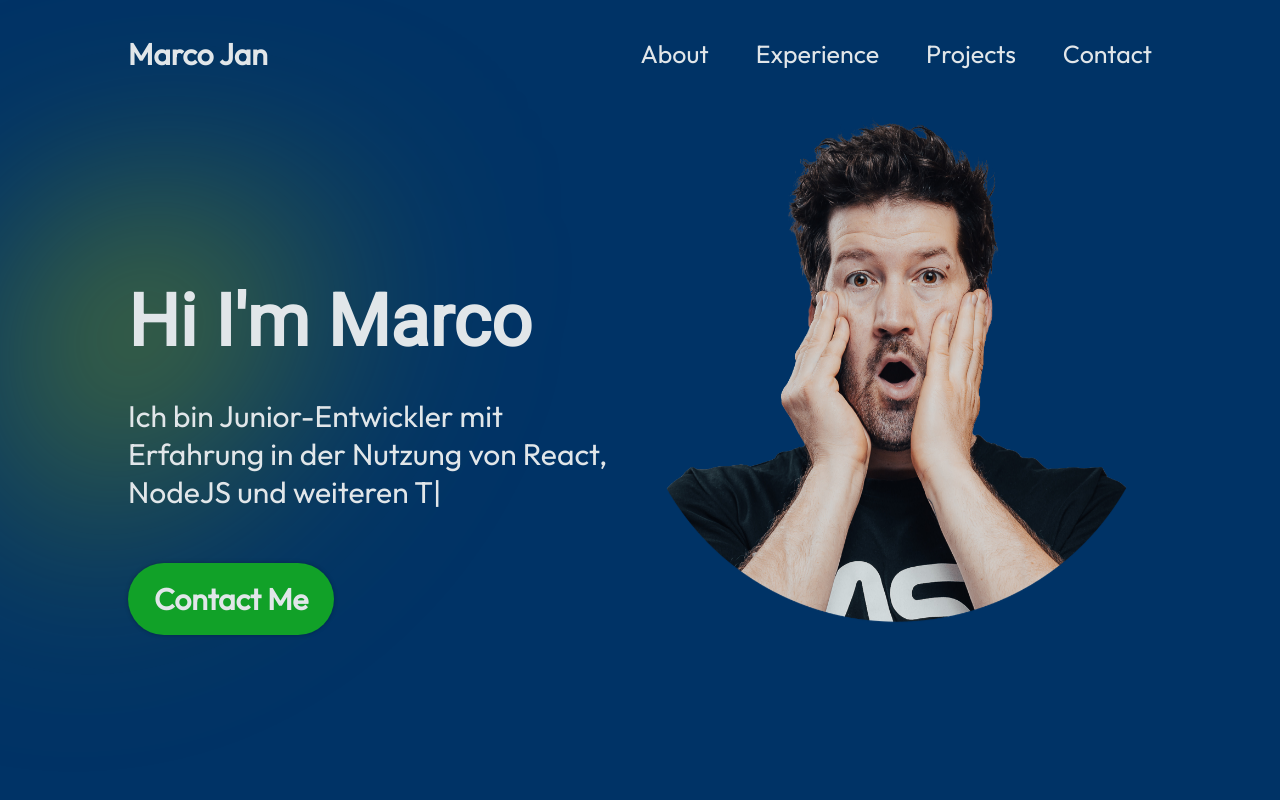
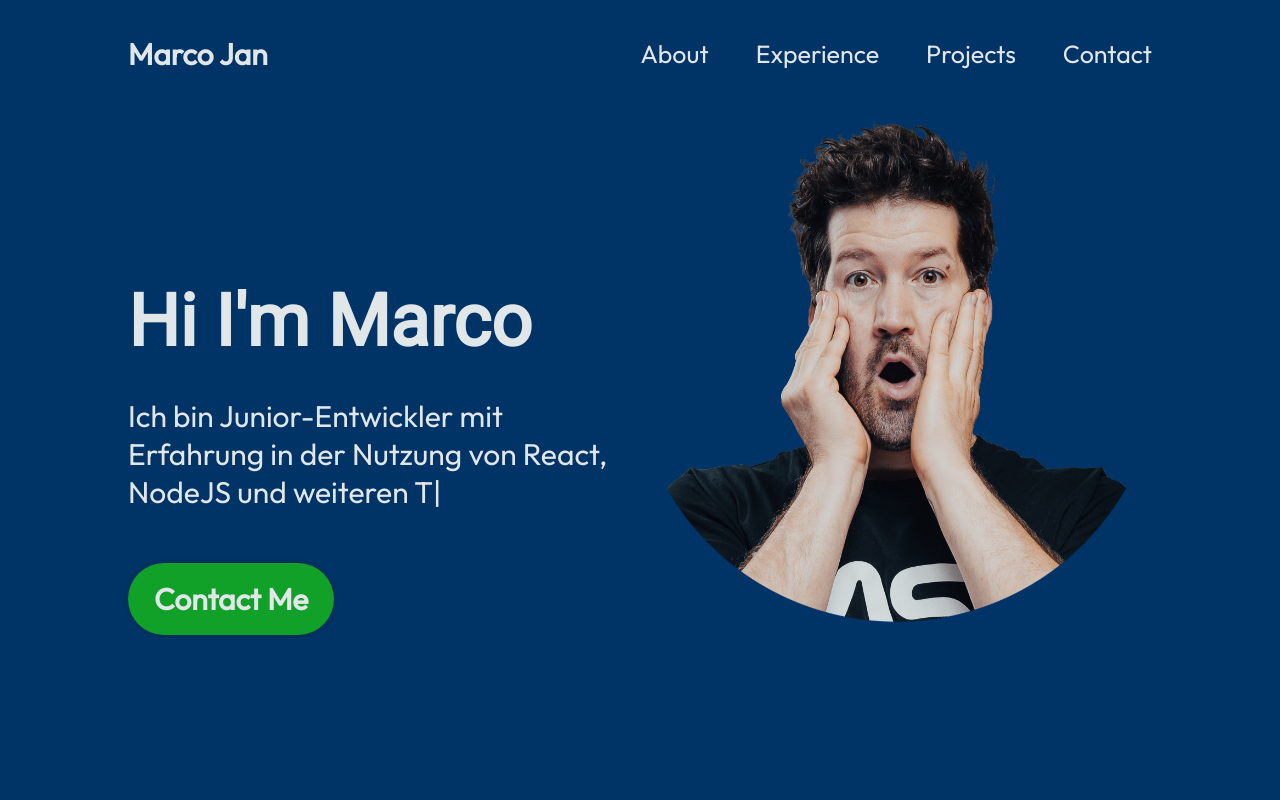
Before and after one commit to Marco-Jan/Portfolio_Marco-Jan, a React (Vite) app: page / in a window 1280 px wide. Shown: the top 800 px of the page. Built offline with nearby package versions, Linux system fonts and the light colour scheme; no server answers; the database is empty.

Commit message:
[FIX]change parameter in video tag

```diff
--- a/src/App.tsx
+++ b/src/App.tsx
@@ -21,7 +21,7 @@ function App() {
   return <div className={styles.App}>
     {/* <AnimatedBackground /> */}
 
-    <div className={styles.topOneBlur} />
+    {/* <div className={styles.topOneBlur} /> */}
     {/* <div className={styles.topTwoBlur} /> */}
 
     <Navbar />
--- a/src/components/Navbar/Navbar.module.css
+++ b/src/components/Navbar/Navbar.module.css
@@ -120,9 +120,7 @@
     }
 
     .menu {
-
         right: -50px;
-
     }
 
 }
--- a/src/components/Projects/ProjectCard.tsx
+++ b/src/components/Projects/ProjectCard.tsx
@@ -40,6 +40,7 @@ export const ProjectCard = ({ title, imageSrc,description, skills, demo, source
                     className={styles.projectVideo}
                     muted
                     loop
+                    playsInline
                 ></video>
                 <div className={styles.overlay}>
                     <h3 className={styles.title}>{title}</h3>
--- a/src/components/Projects/Projects.module.css
+++ b/src/components/Projects/Projects.module.css
@@ -23,7 +23,7 @@
     flex-direction: row;
     flex-wrap: wrap;
     align-items: flex-start;
-    justify-content: center;
+    justify-content: flex-start;
     gap: 15px;
     width: 100%;
 }
```
